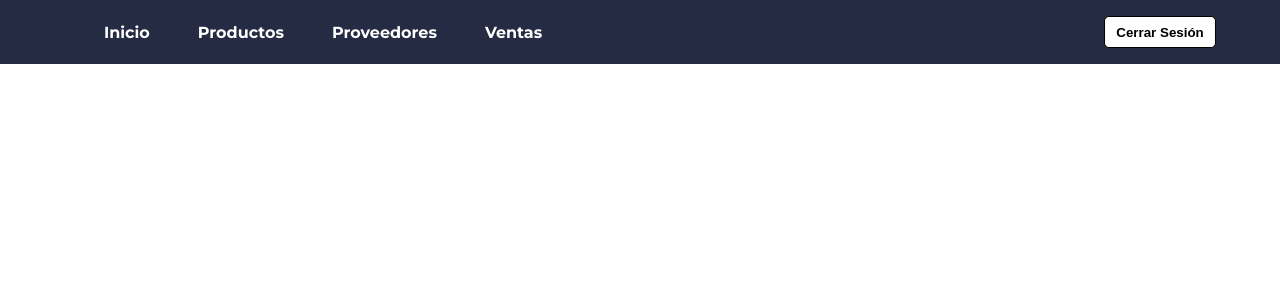
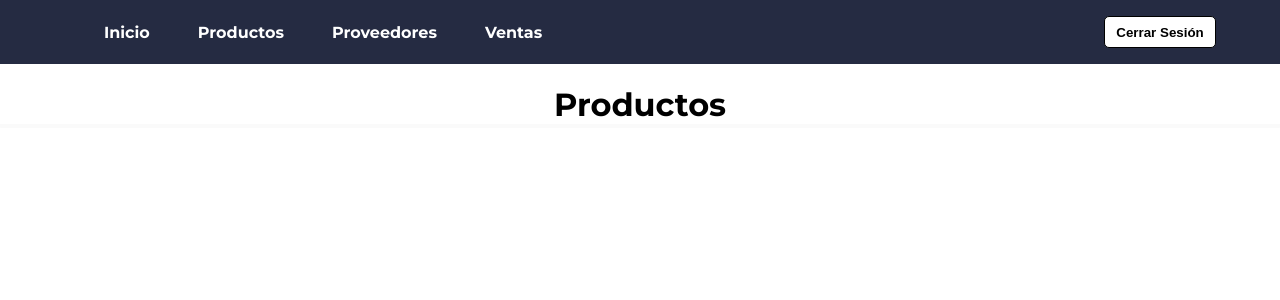
Before and after one commit to AlanPLC/TP-Final-Lab.-IV, a React (Vite) app in the folder WEB/: page /productos in a window 1280 px wide. Shown: the top 300 px of the page. Built offline with nearby package versions, Linux system fonts and the light colour scheme; sample sign-in values are in the browser's storage.

Commit message:
WEB: Agregado de comentarios al código y reación de ruta Productos y uso del componente protecRoute sobre él.

```diff
--- a/WEB/src/App.jsx
+++ b/WEB/src/App.jsx
@@ -1,11 +1,12 @@
 import { BrowserRouter as Router, Route, Routes } from 'react-router-dom';
+import Navbar from "./components/navbar.jsx"
 import Lobby from "./features/Lobby/lobby.jsx"
 import Login from "./features/Login-Register/login.jsx"
 import Register from "./features/Login-Register/register.jsx"
-import Navbar from "./components/navbar.jsx"
+import Productos from './features/Productos/productos.jsx';
 
 // Componente para proteger rutas sin estar logueado.
-// import ProtectedRoute from './components/protecRoute.jsx';
+import ProtectedRoute from './components/protecRoute.jsx';
 import './styles/App.css'
 
 function App() {
@@ -20,11 +21,11 @@ function App() {
           <Route path="/register" element={<Register/>}/>
 
           {/* Ejemplo de como se debería utilizar protectedRoute */}
-          {/* <Route path="/productos" element={
+          <Route path="/productos" element={
             <ProtectedRoute>
               <Productos />
             </ProtectedRoute>
-          }/> */}
+          }/>
         </Routes>
       </Router>
     </>
--- a/WEB/src/components/navbar.jsx
+++ b/WEB/src/components/navbar.jsx
@@ -9,6 +9,8 @@ const Navbar = () => {
     const navigate = useNavigate()
     const location = useLocation()
 
+    // Se ejecuta una vez que se renderiza el componente Navbar
+    // y actualiza el estado de rol y autenticado según el token
     useEffect(()=>{
         const token = localStorage.getItem('token')
         if(token){
@@ -22,12 +24,14 @@ const Navbar = () => {
         }
     },[location])
 
+    // Funcion para cerrar sesión, elimina el token de localStorage
     const logout = () => {
         localStorage.removeItem('token')
         setAutenticado(false)
         navigate('/')
     }
 
+    // Componente Navbar
   return(
     <div className='navbar-container'>
         <nav>
@@ -35,7 +39,7 @@ const Navbar = () => {
                 <li><Link className="items" to="/">
                     <p >Inicio</p>
                 </Link></li>
-                <li><Link className="items" to="/">
+                <li><Link className="items" to="/productos">
                     <p>Productos</p>
                 </Link></li>
                 <li><Link className="items" to="/">
@@ -49,7 +53,6 @@ const Navbar = () => {
                         <p>Administrar</p>
                     </Link></li>
                 )}
-
 
             </ul>
             {autenticado && (
--- a/WEB/src/components/protecRoute.jsx
+++ b/WEB/src/components/protecRoute.jsx
@@ -1,6 +1,8 @@
 import { Navigate } from "react-router-dom";
 
-const ProtectedRoute = (children) => {
+// Componente con finalida de proteger las rutas
+// si no el usuario no inicia sesión.
+const ProtectedRoute = ({children}) => {
   const token = localStorage.getItem("token");
 
   if (!token) {
--- /dev/null
+++ b/WEB/src/features/Productos/productos.jsx
@@ -0,0 +1,13 @@
+import './styles/productos.css';
+// import { useState, useEffect } from "react";
+
+const Productos = () => {
+
+  return(
+    <>
+     <h1 style={{color:'black', display:"flex", justifyContent:"center", alignItems:"center"}}>Productos</h1>
+    </>
+  );
+};
+
+export default Productos;
```
Also changed, not shown: WEB/src/features/Productos/styles/productos.css (added).
